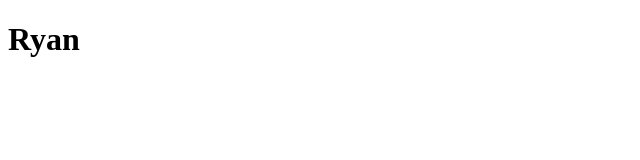
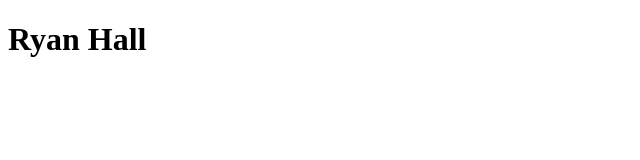
Before and after one commit to rsoghall/github_demo, a plain HTML site: page index.html in a window 1280 px wide. Shown: the whole page, without its empty margins (0-640 px from the left). Drawn offline with Linux system fonts and the light colour scheme.

Commit message:
added hall

```diff
--- a/index.html
+++ b/index.html
@@ -7,6 +7,6 @@
     <title>Document</title>
 </head>
 <body>
-<h1>Ryan</h1>
+<h1>Ryan Hall</h1>
 </body>
 </html>
```
